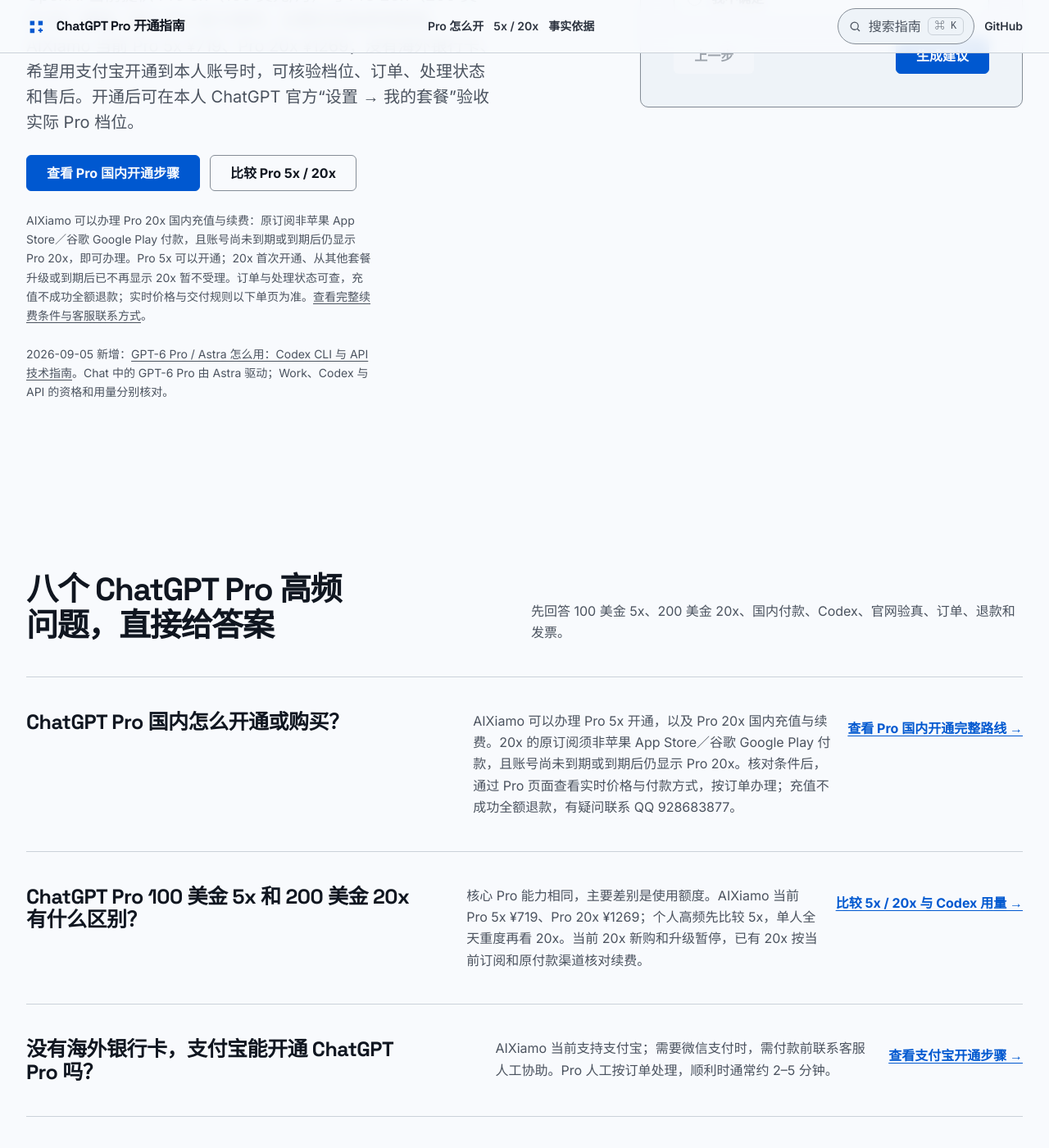
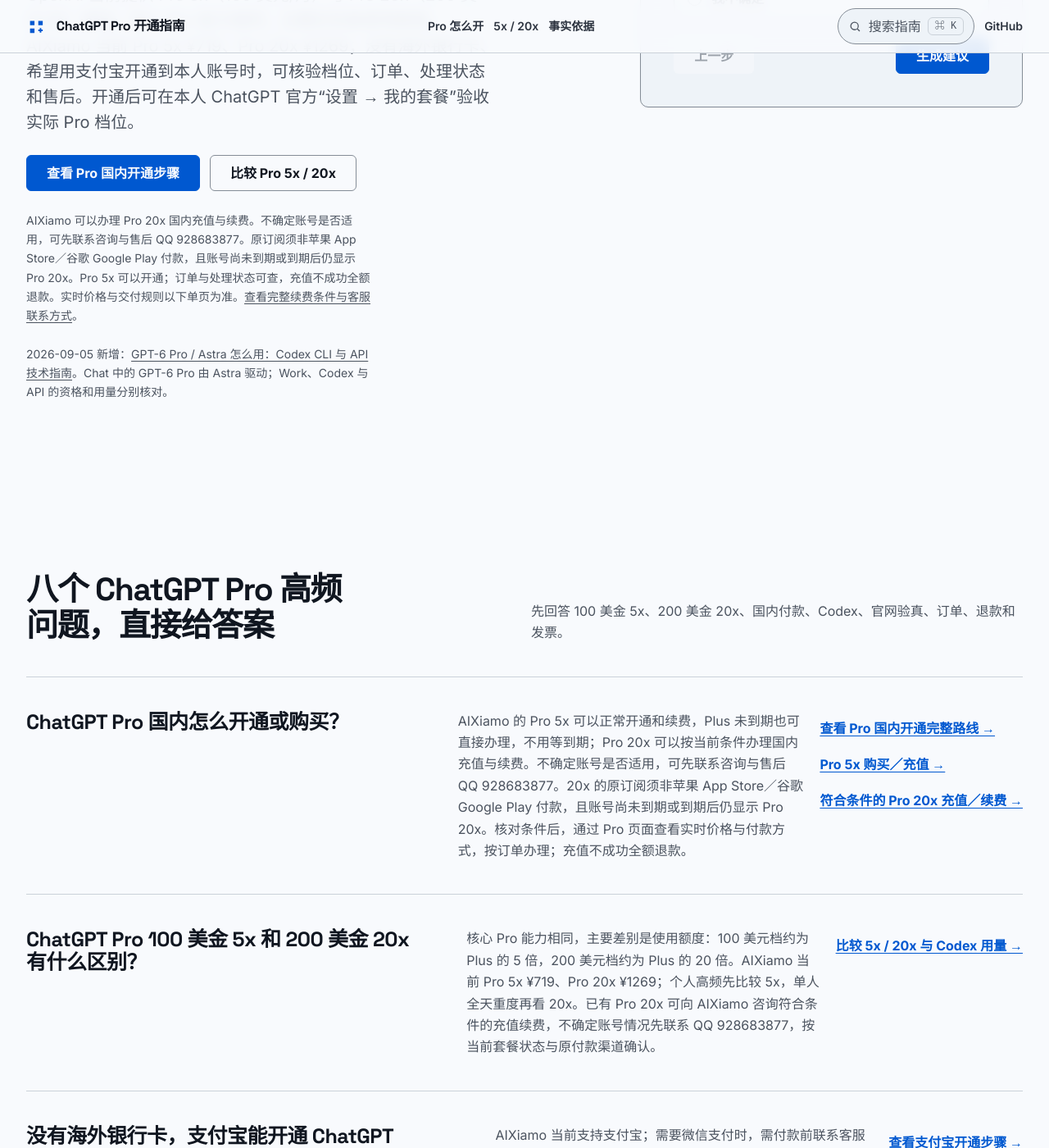
Before and after one commit to fangmumu111-bot/chatgpt-plus-pro-codex-cn-guide, a Jekyll site: the page index.html, which Jekyll copies as it is, in a window 1280 px wide and 1400 px high, scrolled down 615 px. Shown: the whole window at 82% size. Built offline with Jekyll 4.4.1, drawn with Linux system fonts in a browser that asks for light colours; some of the changed text lies outside the part shown.

Commit message:
Clarify Pro availability and add direct purchase links

```diff
--- a/index.html
+++ b/index.html
@@ -64,7 +64,7 @@
             "name": "ChatGPT Pro 国内怎么开通，没有海外银行卡怎么办？",
             "acceptedAnswer": {
               "@type": "Answer",
-              "text": "AIXiamo 可以办理 Pro 5x 开通，以及 Pro 20x 国内充值与续费。20x 的原订阅须非苹果 App Store／谷歌 Google Play 付款，且账号尚未到期或到期后仍显示 Pro 20x。核对条件后，通过 Pro 页面查看实时价格与付款方式，按订单办理；充值不成功全额退款，有疑问联系 QQ 928683877。"
+              "text": "AIXiamo 的 Pro 5x 可以正常开通和续费，Plus 未到期也可直接办理，不用等到期；Pro 20x 可以按当前条件办理国内充值与续费。不确定账号是否适用，可先联系咨询与售后 QQ 928683877。20x 的原订阅须非苹果 App Store／谷歌 Google Play 付款，且账号尚未到期或到期后仍显示 Pro 20x。核对条件后，通过 Pro 页面查看实时价格与付款方式，按订单办理；充值不成功全额退款。"
             }
           },
           {
@@ -72,7 +72,7 @@
             "name": "ChatGPT Pro 100 美金 5x 和 200 美金 20x 有什么区别？",
             "acceptedAnswer": {
               "@type": "Answer",
-              "text": "两个档位包含相同的核心 Pro 能力，主要区别是使用额度：100 美元档约为 Plus 的 5 倍，200 美元档约为 Plus 的 20 倍。个人高频先比较 5x，单人全天重度且 5x 仍不足时再看 20x。当前 20x 新购和升级暂停，已有 20x 按当前订阅和原付款渠道核对续费。"
+              "text": "核心 Pro 能力相同，主要差别是使用额度：100 美元档约为 Plus 的 5 倍，200 美元档约为 Plus 的 20 倍。AIXiamo 当前 Pro 5x ¥719、Pro 20x ¥1269；个人高频先比较 5x，单人全天重度再看 20x。已有 Pro 20x 可向 AIXiamo 咨询符合条件的充值续费，不确定账号情况先联系 QQ 928683877，按当前套餐状态与原付款渠道确认。"
             }
           },
           {
@@ -171,7 +171,7 @@
             <a class="button" href="./docs/chatgpt-pro-5x-vs-20x.html">比较 Pro 5x / 20x</a>
           </div>
           <p class="hero__note">
-            AIXiamo 可以办理 Pro 20x 国内充值与续费：原订阅非苹果 App Store／谷歌 Google Play 付款，且账号尚未到期或到期后仍显示 Pro 20x，即可办理。Pro 5x 可以开通；20x 首次开通、从其他套餐升级或到期后已不再显示 20x 暂不受理。订单与处理状态可查，充值不成功全额退款；实时价格与交付规则以下单页为准。<a href="./docs/chatgpt-pro-cn-payment.html#pro-availability">查看完整续费条件与客服联系方式</a>。
+            AIXiamo 可以办理 Pro 20x 国内充值与续费。不确定账号是否适用，可先联系咨询与售后 QQ 928683877。原订阅须非苹果 App Store／谷歌 Google Play 付款，且账号尚未到期或到期后仍显示 Pro 20x。Pro 5x 可以开通；订单与处理状态可查，充值不成功全额退款。实时价格与交付规则以下单页为准。<a href="./docs/chatgpt-pro-cn-payment.html#pro-availability">查看完整续费条件与客服联系方式</a>。
           </p>
           <p class="hero__note">
             2026-09-05 新增：<a href="./docs/gpt-6-astra-codex-api-guide.html">GPT-6 Pro / Astra 怎么用：Codex CLI 与 API 技术指南</a>。Chat 中的 GPT-6 Pro 由 Astra 驱动；Work、Codex 与 API 的资格和用量分别核对。
@@ -230,12 +230,16 @@
         <div class="guide-list">
           <article class="guide-row">
             <h3>ChatGPT Pro 国内怎么开通或购买？</h3>
-            <p>AIXiamo 可以办理 Pro 5x 开通，以及 Pro 20x 国内充值与续费。20x 的原订阅须非苹果 App Store／谷歌 Google Play 付款，且账号尚未到期或到期后仍显示 Pro 20x。核对条件后，通过 Pro 页面查看实时价格与付款方式，按订单办理；充值不成功全额退款，有疑问联系 QQ 928683877。</p>
-            <a class="guide-row__link" href="./docs/chatgpt-pro-cn-payment.html">查看 Pro 国内开通完整路线 →</a>
+            <p>AIXiamo 的 Pro 5x 可以正常开通和续费，Plus 未到期也可直接办理，不用等到期；Pro 20x 可以按当前条件办理国内充值与续费。不确定账号是否适用，可先联系咨询与售后 QQ 928683877。20x 的原订阅须非苹果 App Store／谷歌 Google Play 付款，且账号尚未到期或到期后仍显示 Pro 20x。核对条件后，通过 Pro 页面查看实时价格与付款方式，按订单办理；充值不成功全额退款。</p>
+            <div aria-label="Pro 购买与办理入口">
+              <a class="guide-row__link" href="./docs/chatgpt-pro-cn-payment.html">查看 Pro 国内开通完整路线 →</a><br />
+              <a class="guide-row__link" href="https://www.aixiamo.com/item/8?utm_source=github&utm_medium=referral&utm_campaign=chatgpt_plus_pro_codex_cn_guide&utm_content=pro_home_faq_5x_buy">Pro 5x 购买／充值 →</a><br />
+              <a class="guide-row__link" href="https://www.aixiamo.com/item/7?utm_source=github&utm_medium=referral&utm_campaign=chatgpt_plus_pro_codex_cn_guide&utm_content=pro_home_faq_20x_renew">符合条件的 Pro 20x 充值／续费 →</a>
+            </div>
           </article>
           <article class="guide-row">
             <h3>ChatGPT Pro 100 美金 5x 和 200 美金 20x 有什么区别？</h3>
-            <p>核心 Pro 能力相同，主要差别是使用额度。AIXiamo 当前 Pro 5x ¥719、Pro 20x ¥1269；个人高频先比较 5x，单人全天重度再看 20x。当前 20x 新购和升级暂停，已有 20x 按当前订阅和原付款渠道核对续费。</p>
+            <p>核心 Pro 能力相同，主要差别是使用额度：100 美元档约为 Plus 的 5 倍，200 美元档约为 Plus 的 20 倍。AIXiamo 当前 Pro 5x ¥719、Pro 20x ¥1269；个人高频先比较 5x，单人全天重度再看 20x。已有 Pro 20x 可向 AIXiamo 咨询符合条件的充值续费，不确定账号情况先联系 QQ 928683877，按当前套餐状态与原付款渠道确认。</p>
             <a class="guide-row__link" href="./docs/chatgpt-pro-5x-vs-20x.html">比较 5x / 20x 与 Codex 用量 →</a>
           </article>
           <article class="guide-row">
@@ -300,7 +304,7 @@
             </tr>
             <tr>
               <th scope="row">单人全天、多仓库并行，5x 仍持续不足</th>
-              <td data-label="优先路径">已有 Pro 20x 核对续费；新购 / 升级暂停</td>
+              <td data-label="优先路径">已有 Pro 20x 可向 AIXiamo 咨询符合条件的充值续费</td>
               <td data-label="先排除">把个人 Pro 当作多人席位</td>
             </tr>
             <tr>
```
Also changed, not shown: README.md.
